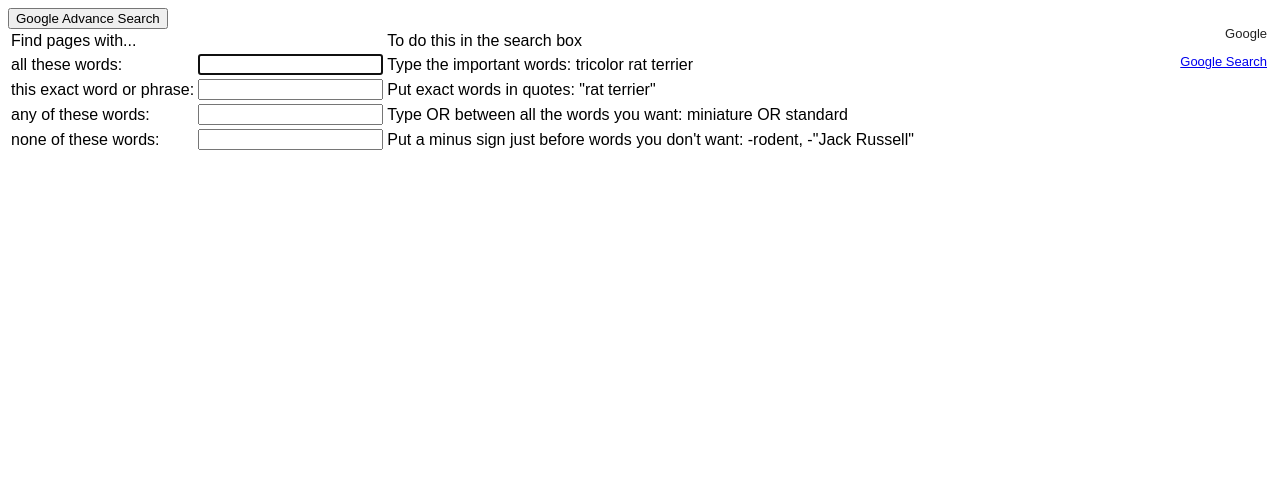
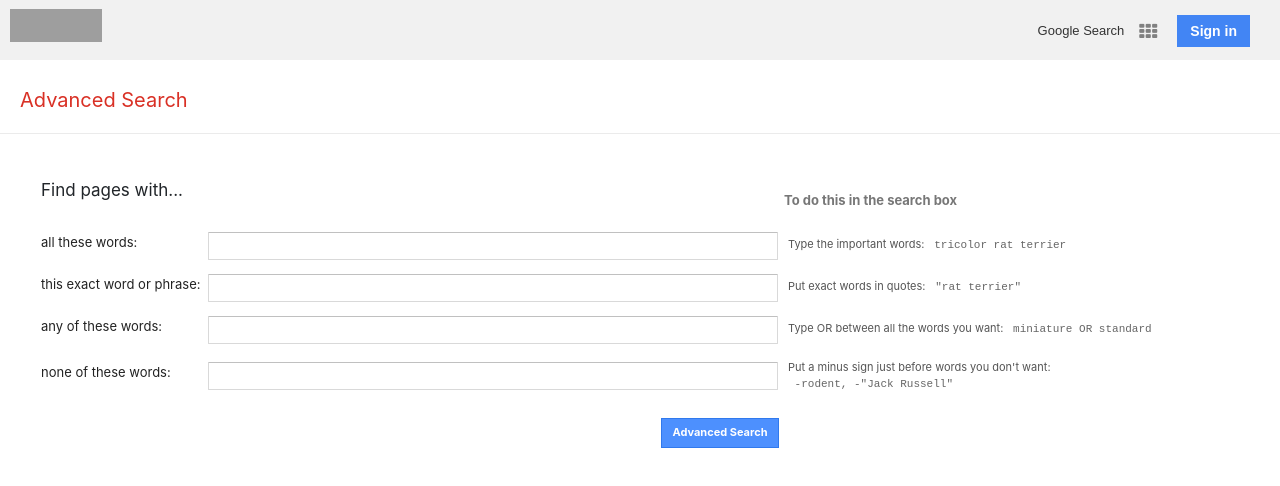
Before and after one commit to magaranin/project0_harvard_cs50, a plain HTML site: page advanced_search.html in a window 1280 px wide. Drawn offline with nearby package versions, Linux system fonts and the light colour scheme; grey boxes are pictures that could not be loaded.

Commit message:
add elements and css styles to google advanced search page

```diff
--- a/advanced_search.html
+++ b/advanced_search.html
@@ -3,46 +3,71 @@
 
 <head>
     <link href="css/styles.css" rel="stylesheet" type="text/css" media="all">
+    <link href="https://stackpath.bootstrapcdn.com/bootstrap/4.5.2/css/bootstrap.min.css" rel="stylesheet">
+    <link href="https://stackpath.bootstrapcdn.com/font-awesome/4.7.0/css/font-awesome.min.css" rel="stylesheet">
     <title>Google Advanced Search</title>
 </head>
 
 <body>
-    <ul class="nav">
-        <p>Google</p>
-        <a href="index.html">Google Search</a>
-    </ul>
+    <div class="nav0">
+        <button class="nav_bar_advanced">
+            <span class="goog_logo" aria-label="Google" title="Go to Google Home" type="submit" href="https://www.google.com/search"></span>
+        </button>
+        <div class="nav">
+            <a class="search" href="index.html">Google Search</a>
+            <i class="fa fa-th"></i>
+            <a class="sign_in" href="https://accounts.google.com/ServiceLogin?hl=en&amp;passive=true&amp;continue=https://www.google.com/&amp;ec=GAVAAQ" target="_top">Sign in</a>
+        </div>
+    </div>
+
+    <div class="bar2">
+        <label style="margin-left:10px">Advanced Search</label>
+    </div>
+    <div class="line"></div>
+    <div class="_action">
     <form action="https://google.com/search?">
+        <div class="input_advanced">
             <table>
                 <tbody>
                     <tr>
-                    <td>Find pages with...</td>
+                        <td class="first_column1">Find pages with...</td>
                         <td></td>
-                    <td>To do this in the search box</td>
+                        <td class="third_column1">To do this in the search box</td>
                     </tr>
                     <tr>
-                    <td>all these words:</td>
-                    <td><input type="text" name="as_q" autocomplete="off" autofocus></td>
-                    <td>Type the important words: tricolor rat terrier</td>
+                        <td class="first_column2">all these words: </td>
+                        <td><input class="second_column2_input" value autofocus="autofocus" type="text" name="as_q" autocomplete="off" autofocus></td>
+                        <td class="third_column2">Type the important words:
+                            <span class="text_monospace"> tricolor rat terrier</span>
+                        </td>
                     </tr>
                     <tr>
-                    <td>this exact word or phrase:</td>
-                    <td><input type="text" name="as_epq"></td>
-                    <td>Put exact words in quotes: "rat terrier"</td>
+                        <td class="first_column2">this exact word or phrase:</td>
+                        <td><input class="second_column2_input" value autofocus="autofocus" type="text" name="as_epq"></td>
+                        <td class="third_column2">Put exact words in quotes:
+                            <span class="text_monospace"> "rat terrier"</span>
+                        </td>
                     </tr>
                     <tr>
-                    <td>any of these words:</td>
-                    <td><input type="text" name="as_oq"></td>
-                    <td>Type OR between all the words you want: miniature OR standard</td>
+                        <td class="first_column2">any of these words:</td>
+                        <td><input class ="second_column2_input" value autofocus="autofocus" type="text" name="as_oq"></td>
+                        <td class="third_column2">Type OR between all the words you want:
+                            <span class="text_monospace"> miniature OR standard</span>
+                        </td>
                     </tr>
                     <tr>
-                    <td>none of these words:</td>
-                    <td><input type="text" name="as_eq"></td>
-                    <td>Put a minus sign just before words you don't want: -rodent, -"Jack Russell"</td>
+                        <td class="first_column2">none of these words:</td>
+                        <td><input class ="second_column2_input" value autofocus="autofocus" type="text" name="as_eq"></td>
+                        <td class="third_column2">Put a minus sign just before words you don't want:
+                            <span class="text_monospace"> -rodent, -"Jack Russell"</span>
+                        </td>
                     </tr>
-                <input type="submit" value="Google Advance Search">
                 </tbody>
             </table>
+        </div>
+        <input class="adv_search" type="submit" value="Advanced Search">
     </form>
+    </div>
 </body>
 
 </html>
--- a/css/styles.css
+++ b/css/styles.css
@@ -13,47 +13,56 @@ body {
     cursor: pointer;
     float: right;
     position: relative;
-}
-
-.header_icons {
     margin-top: 15px;
     margin-right: 10px;
 }
 
-.header_icons .sign_in {
+
+.nav .sign_in {
     border: 1px solid #4285f4;
     font-weight: bold;
     outline: none;
     cursor: default;
     text-decoration: none;
     line-height: 28px;
-    padding: 5px 12px;
+    padding: 1px 12px;
     font-size: 14px;
     color: white;
     background:  #4285f4;
     margin-right: 20px;
 }
-.header_icons .fa-th {
+
+.nav .fa-th {
+    margin-top: 8px;
     font-size: 18px;
     color: gray;
     margin-right: 20px;
     cursor: pointer;
 }
 
-.header_icons .fa-th:hover{
+.search,
+.images,
+.advanced {
+    margin-top: 8px;
+}
+
+.nav .fa-th:hover{
     color: #000;
 }
 
-.header_icons a {
+.nav a {
     margin-right: 15px;
     color: #333;
     text-decoration: none;
     font-size: 13px;
 }
 
-.header_icons a:hover {
+.search:hover,
+.images:hover,
+.advanced:hover {
     color: gray
 }
+
 
 .main_container {
     position: absolute;
@@ -73,7 +82,7 @@ body {
     top: 75px;
     position: absolute;
 }
-.fake_container {
+._container {
     margin: 24px;
     display: flex;
     background: #fff;
@@ -85,7 +94,7 @@ body {
     width: 570px;
 }
 
-.fake_container:hover {
+._container:hover {
     box-shadow: 0 1px 6px 0 rgba(32,33,36,0.28);
     border-color: rgba(223,225,229,0);
 }
@@ -97,7 +106,7 @@ body {
     color: #9aa0a6;
 }
 
-#search_bar {
+.search_bar {
     background-color: transparent;
     font: 16px arial, sans-serif;
     line-height: 34px;
@@ -105,9 +114,9 @@ body {
     padding-top: 4px;
 }
 
-#search_bar,
-#search_bar input,
-#search_bar:hover {
+.search_bar,
+.search_bar input,
+.search_bar:hover {
     width: 100%;
     border: none;
     background-color: transparent;
@@ -115,9 +124,9 @@ body {
 }
 
 
-#microphone,
-#search_icon2,
-#camera {
+.microphone,
+.search_icon2,
+.camera {
     fill: currentColor;
     margin: 10px;
     color: #9aa0a6;
@@ -129,8 +138,8 @@ body {
     left: 30%;
 }
 
-#google_search input,
-#lucky input {
+.google_search input,
+.lucky input {
     background-color: #f2f2f2;
     border: 1px solid #f2f2f2;
     border-radius: 4px;
@@ -146,19 +155,19 @@ body {
     cursor: pointer;
 }
 
-#google_search input:hover,
-#lucky input:hover{
+.google_search input:hover,
+.lucky input:hover{
     box-shadow: 0 1px 4px 0 gray;
     outline: none;
     border-color: rgba(223,225,229,0);
 }
 
-#search_icon2 {
+.search_icon2 {
     background: transparent;
     border: none;
 }
 
-#search_icon2:focus {
+.search_icon2:focus {
     outline: none;
 }
 
@@ -166,10 +175,128 @@ body {
     color: #4285f4;
 }
 
-#camera {
+.camera {
     height: 24px;
     width: 24px;
     background: url(https://www.gstatic.com/images/icons/material/system/2x/photo_camera_grey600_24dp.png) 0 0 no-repeat;
     background-size: 24px;
     padding: 0 8px;
 }
+
+.goog_logo {
+    background-position: 0 -35px;
+    height: 33px;
+    width: 92px;
+    display: block;
+    background-image: url(https://ssl.gstatic.com/gb/images/i1_1967ca6a.png);
+    margin: 8px 4px;
+    text-align: right;
+}
+
+.nav_bar_advanced {
+    background: transparent;
+    border: none;
+}
+
+.nav_bar_advanced:focus {
+    outline: none;
+}
+
+.second_column2_input {
+    border-radius: 1px;
+    border: 1px solid #d9d9d9;
+    border-top: 1px solid #c0c0c0;
+    font-size: 13px;
+    height: 28px;
+    padding: 1px 8px;
+    width: 570px;
+}
+
+.second_column2_input:focus {
+    outline: none;
+}
+
+.bar2 {
+    color: #d93025;
+    margin: 25px 35px;
+    margin-left: 10px;
+    font-size: 20px;
+    height: 23px;
+}
+
+.line {
+    border-bottom: 1px solid #ebebeb;
+}
+
+
+.first_column2 {
+    font-size: 13px;
+    min-width: 167px;
+    height: 42px;
+    color: #222;
+    text-decoration: none;
+    display: inline-block;
+    margin-left: 40px;
+    vertical-align: middle;
+    padding-top:8px;
+}
+
+.third_column2 {
+    display: inline-block;
+    width: 400px;
+    min-width: 160px;
+    margin: 0 0 8px 1%;
+    color: #555;
+    font-size:11px;
+    padding-left:5px;
+    vertical-align: middle;
+    position: relative;
+    padding-top:8px;
+}
+
+._action {
+    max-width: 1140px;
+    min-width: 200px;
+    width: 96%;
+    margin-top: 43px;
+}
+
+.text_monospace {
+    color: #666;
+    font-family: monospace;
+    font-size: 11px;
+    white-space: pre;
+}
+
+.third_column1 {
+    font-size: 13px;
+    font-weight: 700;
+    color: #777;
+    padding-left: 5px;
+}
+
+.first_column1 {
+    display: inline-block;
+    margin-left: 40px;
+    margin-bottom: 20px;
+    font-size: 17px;
+}
+
+.nav0 {
+    background: #f1f1f1;
+    height: 60px;
+}
+
+.adv_search {
+    box-shadow: none;
+    background-color: #4d90fe;
+    border: 1px solid #3079ed;
+    color: #fff;
+    height: 30px;
+    font-size: 11px;
+    margin-left: 661px;
+    margin-top: 16px;
+    width: 118px;
+    font-weight: 700;
+
+}
```
Also changed, not shown: images_search.html (+8 -10 lines), index.html (+13 -12 lines), 1 other file. Lines whose indentation alone changed are shown as unchanged.
